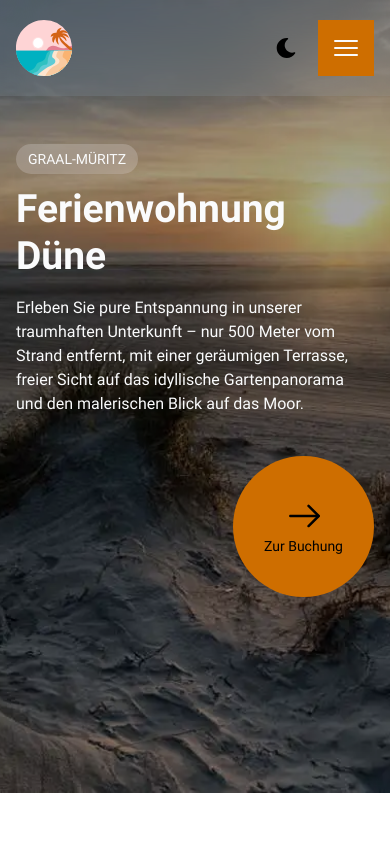
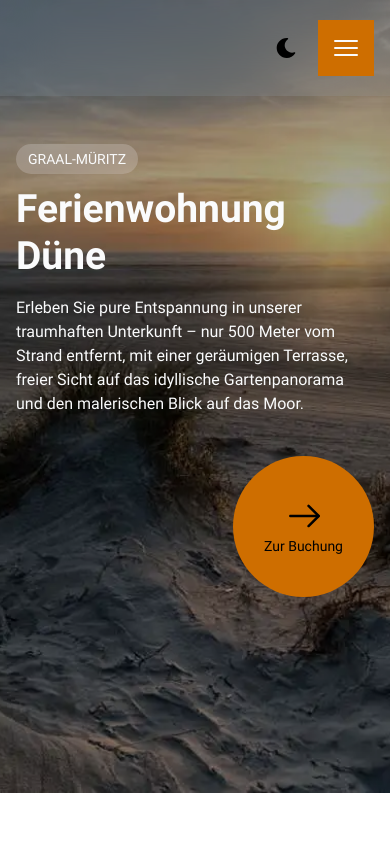
Before and after one commit to pndweb/pndweb.github.io, an Eleventy site: page src/index.html in a window 390 px wide. Shown: the top 844 px of the page. Built offline with nearby package versions, Linux system fonts and the light colour scheme; Eleventy itself is replaced by a stand-in of ours; files that its build step writes are made by us from their sources.

Commit message:
Hide logo in mobile view

```diff
--- a/src/assets/sass/root.scss
+++ b/src/assets/sass/root.scss
@@ -618,8 +618,10 @@ html {
             box-sizing: border-box;
             display: flex;
             justify-content: center;
-            align-items: left;
+            align-items: center;
             z-index: 10;
+            //Hide logo in mobile view
+            opacity: 0;
 
             img {
                 width: 100%;
@@ -853,8 +855,9 @@ html {
             }
 
             .cs-logo {
-                /* makes it white */
+                /* makes the logo white */
                 //filter: grayscale(1) brightness(1000%);
+                //Hide logo in mobile view
                 opacity: 0;
             }
 
```
Also changed, not shown: src/assets/css/root.css, 1 other file.
